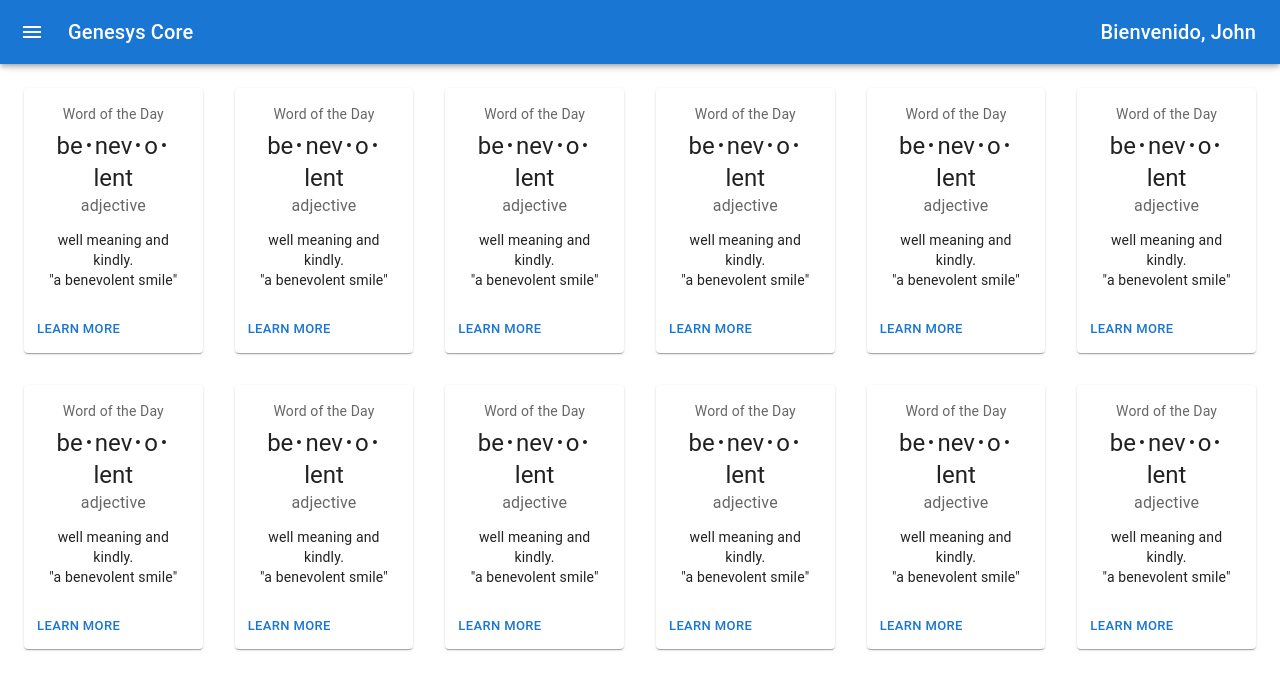
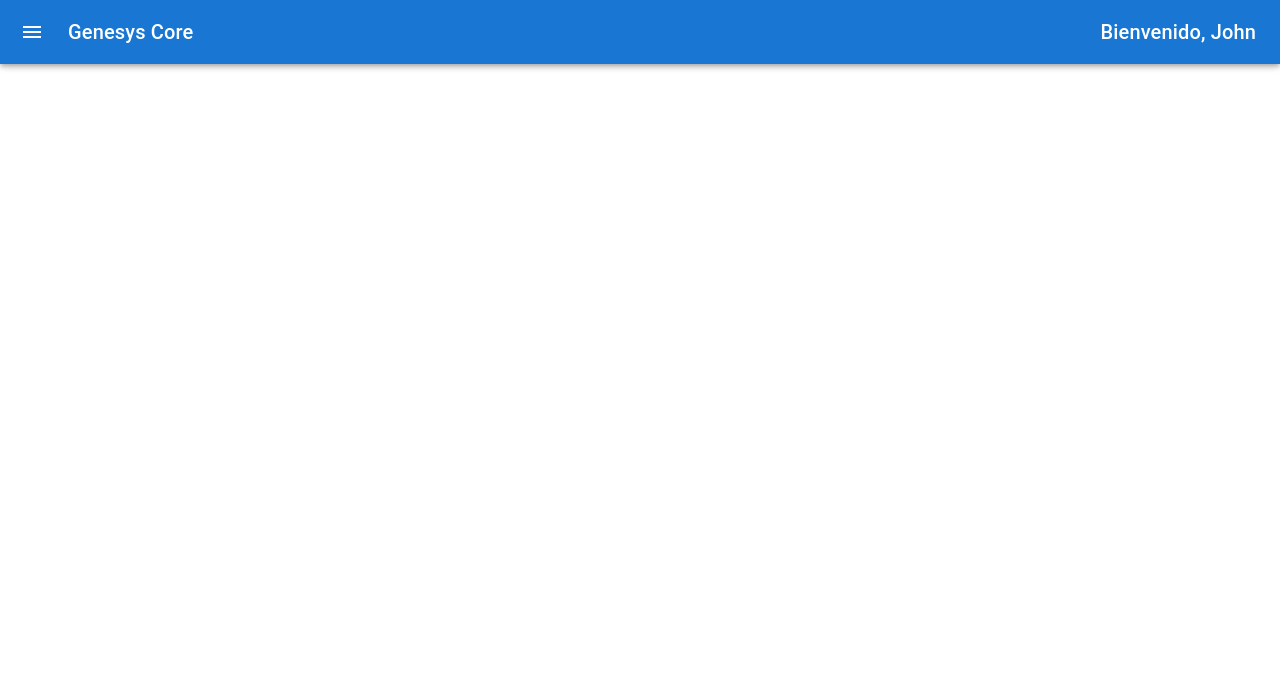
Before and after one commit to jecsdev/genesys-core, a React (Create React App) app: page /inventory in a window 1280 px wide. Shown: the top 690 px of the page. Built offline with nearby package versions, Linux system fonts and the light colour scheme.

Commit message:
Creating pages folder and CardItem component

```diff
--- a/src/App.jsx
+++ b/src/App.jsx
@@ -1,14 +1,24 @@
-import Login from './components/Login'
+
 import './App.css';
 import React from 'react';
-import NavigationDrawer from './components/NavigationDrawer';
-
+import Menu from './components/Menu';
+import Inventory from './pages/Inventory';
+import Home from './pages/Home';
+import { BrowserRouter, Routes, Route } from 'react-router-dom';
 
 
 function App() {
   return (
     <div className="App">
-      <NavigationDrawer/>
+      <BrowserRouter>
+        <Menu>
+          <Routes>
+            <Route path="/" element={<Home/>}/>
+            <Route path="/inventory" element={<Inventory/>}/>
+          </Routes>
+        </Menu>
+      </BrowserRouter>
+
     </div>
   );
 }
--- a/src/components/NavigationDrawer.jsx
+++ b/src/components/Menu.jsx
@@ -4,11 +4,6 @@ import ChevronLeftIcon from '@mui/icons-material/ChevronLeft';
 import ChevronRightIcon from '@mui/icons-material/ChevronRight';
 import MuiAppBar from '@mui/material/AppBar';
 import Box from '@mui/material/Box';
-import Button from '@mui/material/Button';
-import Card from '@mui/material/Card';
-import CardContent  from '@mui/material/CardContent';
-import CardActions from '@mui/material/CardActions';
-import Grid from '@mui/material/Grid';
 import ListItemAvatar  from '@mui/material/ListItemAvatar';
 import GroupIcon from '@mui/icons-material/Group';
 import HouseIcon from '@mui/icons-material/House';
@@ -24,18 +19,11 @@ import ListItemText from '@mui/material/ListItemText';
 import MenuIcon from '@mui/icons-material/Menu';
 import Toolbar from '@mui/material/Toolbar';
 import Typography from '@mui/material/Typography';
-import { Container } from '@mui/material';
 
-export default function NavigationDrawer(props) {
+
+export default function Menu(props) {
   const drawerWidth = 240;
-  const bull = (
-    <Box
-      component="span"
-      sx={{ display: 'inline-block', mx: '2px', transform: 'scale(0.8)' }}
-    >
-      •
-    </Box>
-  );
+
   const Main = styled('main', { shouldForwardProp: (prop) => prop !== 'open' })(
     ({ theme, open }) => ({
       flexGrow: 1,
@@ -55,12 +43,14 @@ export default function NavigationDrawer(props) {
     }),
   );
 
+
+
   const AppBar = styled(MuiAppBar, {
     shouldForwardProp: (prop) => prop !== 'open',
   })(({ theme, open }) => ({
     transition: theme.transitions.create(['margin', 'width'], {
       easing: theme.transitions.easing.sharp,
-      duration: theme.transitions.duration.leavingScreen,
+      duration: theme.transitions.duration.leavingScreen
     }),
     ...(open && {
       width: `calc(100% - ${drawerWidth}px)`,
@@ -71,6 +61,8 @@ export default function NavigationDrawer(props) {
       }),
     }),
   }));
+
+
 
   const DrawerHeader = styled('div')(({ theme }) => ({
     display: 'flex',
@@ -128,7 +120,6 @@ export default function NavigationDrawer(props) {
               boxSizing: 'border-box',
             },
           }}
-          variant="persistent"
           anchor="left"
           open={open}
         >
@@ -170,35 +161,6 @@ export default function NavigationDrawer(props) {
         </Drawer>
         <Main open={open}>
           <DrawerHeader />
-            <Grid container spacing={{ xs: 4, md: 4 }} columns={{ xs: 4, sm: 8, md: 12 }}>
-            {Array.from(Array(12)).map((_, index) => (
-              <Grid item xs={2} sm={4} md={2} key={index}>
-                <Card sx={{ maxWidth: 250 }}>
-                  <CardContent>
-                    <Typography sx={{ fontSize: 14 }} color="text.secondary" gutterBottom>
-                      Word of the Day
-                    </Typography>
-                    <Typography variant="h5" component="div">
-                      be{bull}nev{bull}o{bull}lent
-                    </Typography>
-                    <Typography sx={{ mb: 1.5 }} color="text.secondary">
-                      adjective
-                    </Typography>
-                    <Typography variant="body2">
-                      well meaning and kindly.
-                      <br />
-                      {'"a benevolent smile"'}
-                    </Typography>
-                  </CardContent>
-                  <CardActions>
-                    <Button size="small">Learn More</Button>
-                  </CardActions>
-                </Card>
-              </Grid>
-            ))}
-        </Grid>
-
-
       </Main>
 
     </Box>
--- /dev/null
+++ b/src/components/MenuData.jsx
@@ -0,0 +1,3 @@
+import React from 'react'
+
+export const MenuData = [];
--- /dev/null
+++ b/src/pages/Home.jsx
@@ -0,0 +1,9 @@
+import React from 'react'
+
+export default function Home() {
+  return (
+    <div>
+      <h1>Bienvenido a Genesys Core</h1>
+    </div>
+  )
+}
--- /dev/null
+++ b/src/pages/Inventory.jsx
@@ -0,0 +1,9 @@
+import React from 'react'
+
+function Inventory() {
+  return (
+    <div>Inventory</div>
+  )
+}
+
+export default Inventory
```
Also changed, not shown: src/components/CardItem.jsx (added, +48 -0 lines).
